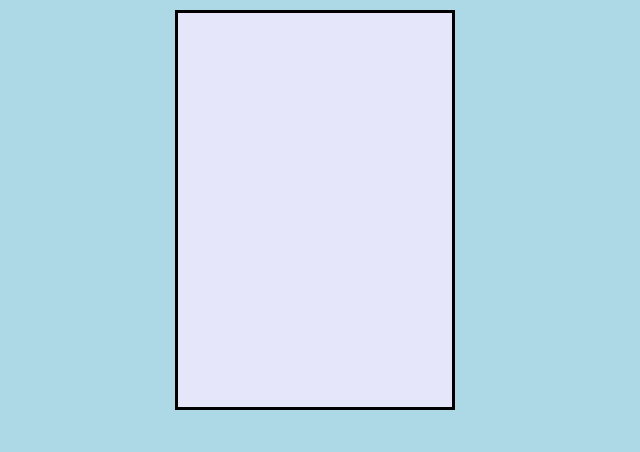
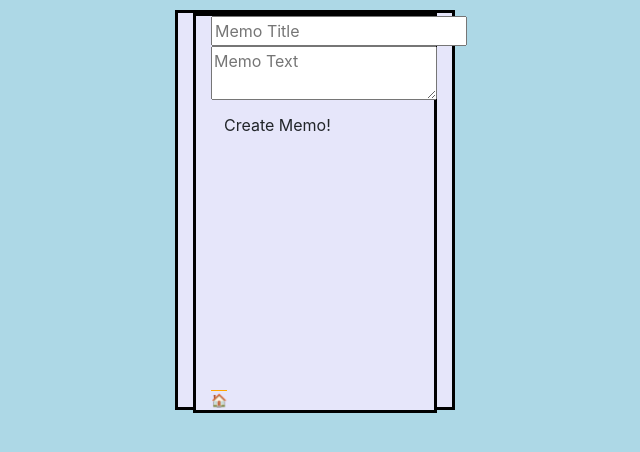
Before and after one commit to georuiz817/RetroPad, a React (Create React App) app in the folder client/my-app/: page /MemoNew in a window 1280 px wide. Shown: the top 452 px of the page, without its empty margins (325-965 px from the left). Built offline with nearby package versions, Linux system fonts and the light colour scheme.

Commit message:
MemoIndex created and working

```diff
--- a/client/my-app/src/App.js
+++ b/client/my-app/src/App.js
@@ -5,6 +5,8 @@ import MainScreen from './presentationals/MainScreen'
 import AddressViewComp from './containers/AddressContainer/AddressViewComp'
 import AddressNew from './containers/AddressContainer/AddressNew'
 import AddressShow from './containers/AddressContainer/AddressShow';
+import MemoNew from './containers/MemoContainer/MemoNew'
+import MemoIndex from './containers/MemoContainer/MemoIndex'
 
 function App() {
   return (
@@ -15,6 +17,8 @@ function App() {
           <Route exact path='/addressView' component={AddressViewComp} />
           <Route exact path='/addressNew' component={AddressNew} />
           <Route exact path='/addressShow/:id' component={AddressShow}/>
+          <Route exact path='/MemoNew' component={MemoNew}/>
+          <Route exact path='/MemoIndex' component={MemoIndex} />
         </Switch>
       </div>
     </Router>
--- a/client/my-app/src/containers/AddressContainer/AddressShow.js
+++ b/client/my-app/src/containers/AddressContainer/AddressShow.js
@@ -13,7 +13,7 @@ const AddressShow = (props) => {
         fetch('http://localhost:3000/addresses/' + id)
         .then(res => res.json())
         .then(setAddress)
-       }, []);
+       }, [props.match.params.id]);
 
 
     let  deleteAddress = (e) => {
@@ -43,7 +43,7 @@ const AddressShow = (props) => {
                 <hr></hr>
                 <span>Delete:</span>
                 <br></br>
-                <button onClick={deleteAddress}>🗑️</button>
+                <button onClick={deleteAddress}><span role='img' aria-label='trash'>🗑️</span></button>
 
 
                 </Col>
--- a/client/my-app/src/containers/AddressContainer/AddressViewComp.js
+++ b/client/my-app/src/containers/AddressContainer/AddressViewComp.js
@@ -19,7 +19,7 @@ const AddressViewComp = () => {
               <Container>
                 <p id="address-title">Addresses <span id="add"><Link to='addressNew'>+</Link></span></p>
                   <Row>
-                    {Addresses.map(address => <div key={address.id}><ul><Link to={`/AddressShow/${address.id}`}><li>{address.first_name} {address.last_name}</li></Link></ul></div>)}
+                    {Addresses.map(address => <div className="mapClass" key={address.id}><ul><Link to={`/AddressShow/${address.id}`}><li>{address.first_name} {address.last_name}</li></Link></ul></div>)}
                   </Row>
               <Footer/>
               </Container>
--- /dev/null
+++ b/client/my-app/src/containers/MemoContainer/MemoIndex.js
@@ -0,0 +1,30 @@
+import React, { useState, useEffect} from 'react';
+import { Container, Row } from 'react-bootstrap';
+import Footer from '../../presentationals/Footer'
+import { Link } from 'react-router-dom';
+
+const MemoIndex = () => {
+
+  const [Memos, setMemos] = useState([]);
+
+
+  useEffect(() => {
+    fetch('http://localhost:3000/memos')
+    .then(res => res.json())
+    .then(setMemos)
+   }, []);
+
+   return (
+            <div  className="Memo-list-screen">
+              <Container>
+                <p id="memo-title">Memos<span id="add"><Link to='MemoNew'>+</Link></span></p>
+                  <Row>
+                    {Memos.map(memo => <div className="mapClass" key={memo.id}><ul><Link to={`/MemoShow/${memo.id}`}><li>{memo.title}</li></Link></ul></div>)}
+                  </Row>
+              <Footer/>
+              </Container>
+            </div>
+            )
+          }
+
+          export default MemoIndex
--- /dev/null
+++ b/client/my-app/src/containers/MemoContainer/MemoNew.js
@@ -0,0 +1,55 @@
+import React, { useState} from 'react';
+import { Container, } from 'react-bootstrap';
+import { useHistory } from 'react-router';
+import Footer from '../../presentationals/Footer'
+
+
+const MemoNew = () => {
+
+    const [title, setTitle] = useState('');
+    const [note, setNote] = useState('');
+
+
+
+    const history = useHistory();
+
+    let handleSubmit = (e) =>{
+
+        e.preventDefault();
+
+        fetch('http://localhost:3000/memos',
+        {
+            method: 'post',
+            headers: {
+              'Accept': 'application/json',
+              'Content-Type': 'application/json'
+            },
+            body: JSON.stringify({ title, note })
+        })
+          .then(res => res.json())
+          history.push('/MemoIndex');
+      }
+
+
+
+  return (
+      <div>
+      <Container>
+
+            <div>
+                <form className="form-bar" onSubmit={handleSubmit}>
+                <input type="text" value={title} placeholder="Memo Title" name="firstName" onChange={(e) => setTitle(e.target.value)}/>
+                <textarea type="text" value={note} placeholder="Memo Text" name="firstName" onChange={(e) => setNote(e.target.value)}/>
+
+                <input class="btn" type="submit" value="Create Memo!" />
+                </form>
+
+            </div>
+            <Footer/>
+        </Container>
+      </div>
+        )
+  }
+
+
+export default MemoNew
--- a/client/my-app/src/css/style.css
+++ b/client/my-app/src/css/style.css
@@ -50,9 +50,6 @@ body {
   float: right;
   font-size: 20px; }
 
-.Address-list-screen {
-  overflow: hidden; }
-
 .showAddress {
   font-size: small;
   border-color: none; }
--- a/client/my-app/src/presentationals/MainScreen.js
+++ b/client/my-app/src/presentationals/MainScreen.js
@@ -20,9 +20,11 @@ const MainScreen = () => {
 
 
                     <Col>
+                    <Link to='/MemoNew'>
                         <span role='img' aria-label='#'>📝</span>
                         <br></br>
                         <span>Memo Pad</span>
+                        </Link>
                     </Col>
 
 
--- a/client/my-app/src/scss/style.scss
+++ b/client/my-app/src/scss/style.scss
@@ -72,9 +72,7 @@ min-width: 100%;
     font-size: 20px;
 }
 
-.Address-list-screen{
-    overflow: hidden;
-}
+
 
 
 .showAddress{
```
Also changed, not shown: client/my-app/src/containers/MemoComp.js (deleted).
